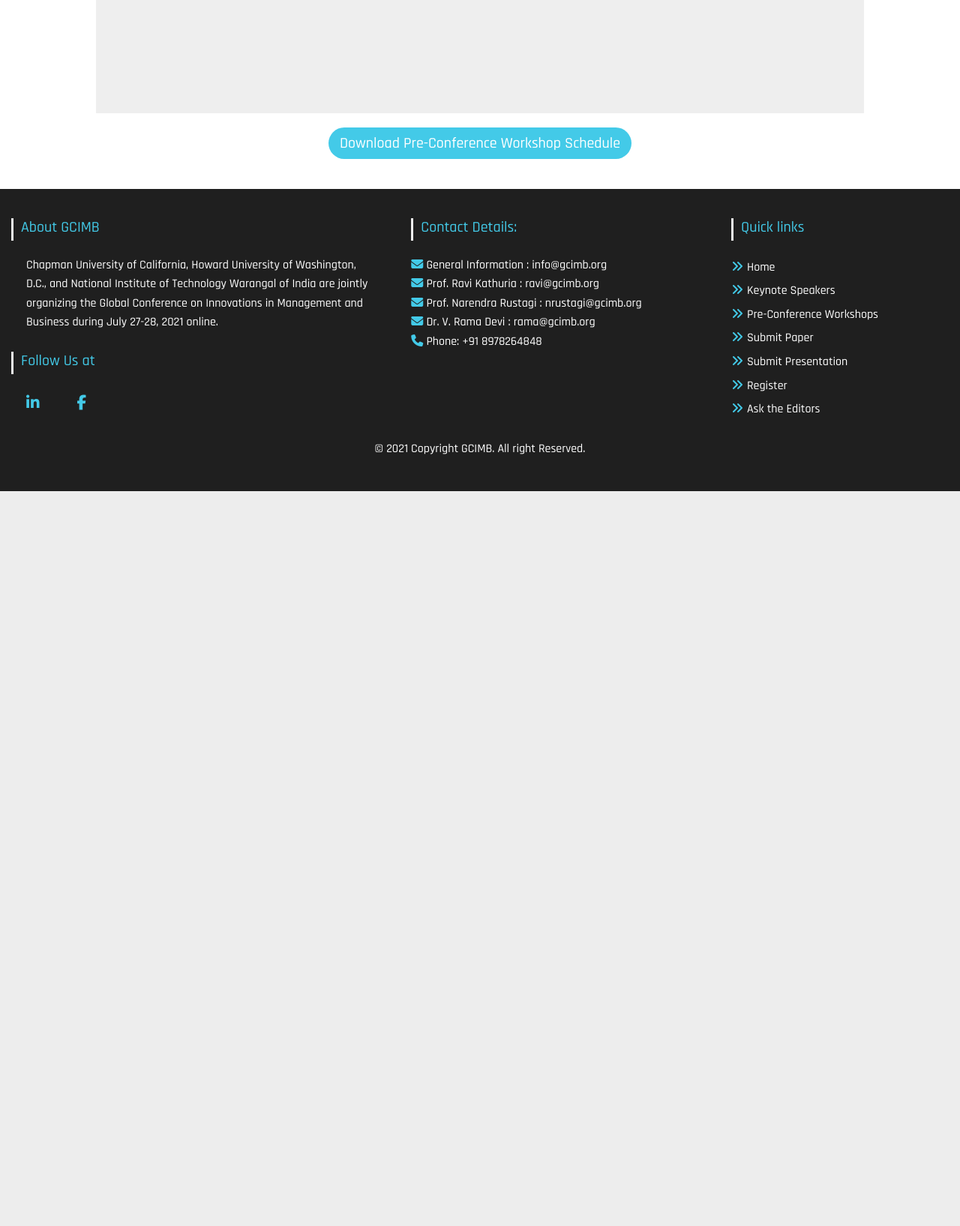
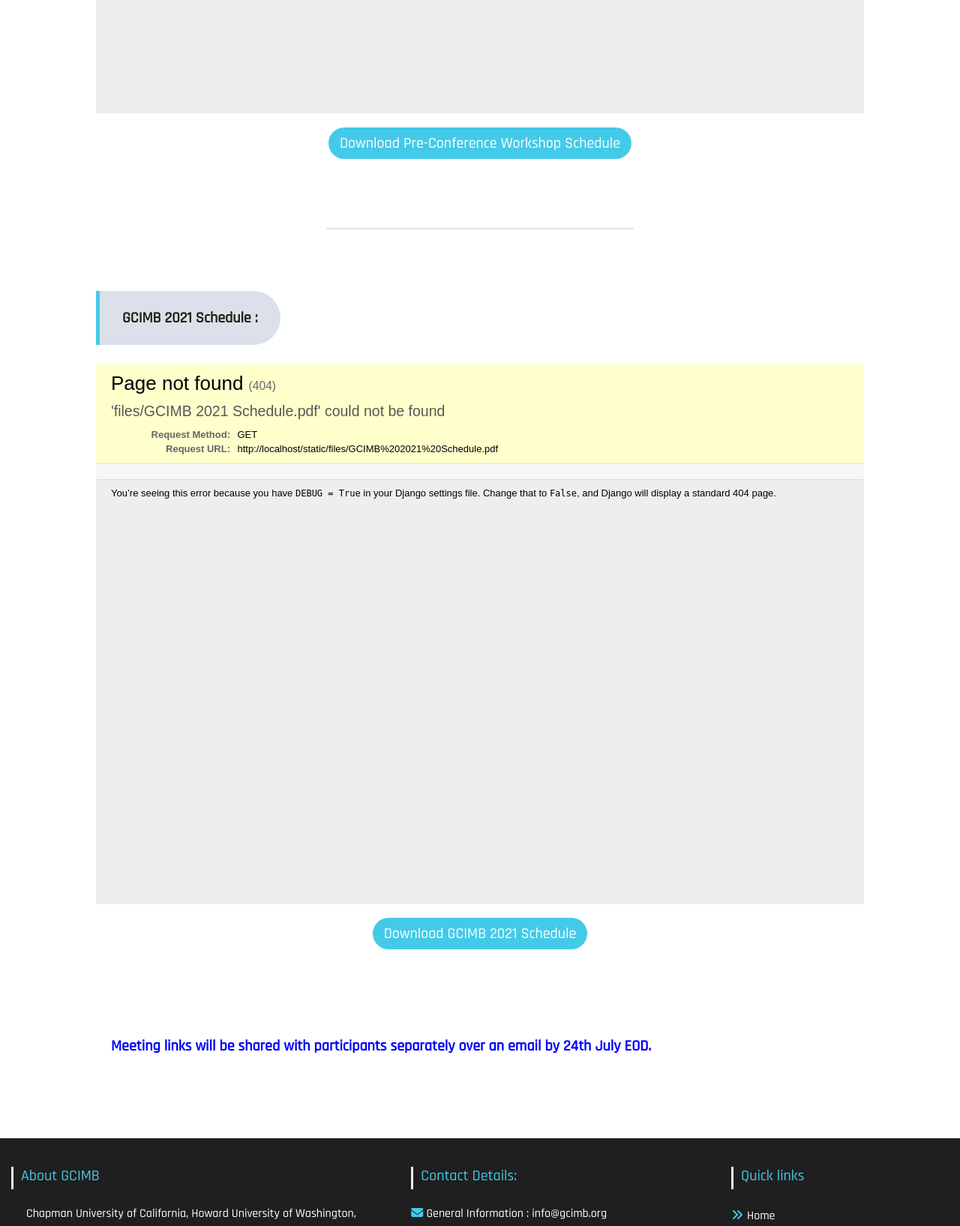
Before and after one commit to touqeer121/nitwConference-live, a Django app: page /programme-schedule/ in a window 1280 px wide. Shown: the part 899-2534 px from the top of the page at 75% size. Before the commit the page ends 1554 px from the top, so only its background shows below. Run offline with Django 3.2, Linux system fonts and the light colour scheme; parts of the project's set-up code (start-up, migrations or seed data) failed here and were passed over; some libraries are stand-ins or nearby versions; some web fonts are replaced.

Commit message:
closed registrations 3

```diff
--- a/templates/programme_schedule.html
+++ b/templates/programme_schedule.html
@@ -22,6 +22,23 @@
             <a class="formButton brochureButton" style="display: inline-block" href="{% static 'files/Pre-Conference Workshop Schedule.pdf' %}">
                 Download Pre-Conference Workshop Schedule
             </a>
+
+            <hr class="separator" style="margin: 8% auto; width: 40%;">
+            <div  style="font-size: 20px; text-align: left "  ><b class="my-row-2">GCIMB 2021 Schedule :</b></div>
+            <br>
+            <iframe src="{% static 'files/GCIMB 2021 Schedule.pdf' %}#zoom=FitW" style="text-align:center; margin:0 auto; width: 100%;height: 100%;
+            min-height: 720px; border: none;"></iframe>
+            <a class="formButton brochureButton" style="display: inline-block" href="{% static 'files/GCIMB 2021 Schedule.pdf' %}">
+                Download GCIMB 2021 Schedule
+            </a>
+            <br><br><br><br><br>
+
+            <p class="my-content" style="color:blue">
+                <b>
+                    Meeting links will be shared with participants separately over an email by 24th July EOD.
+                </b>
+            </p>
+            <br><br><br>
     </div>
 </section>
 
```
Also changed, not shown: 1 other file.
